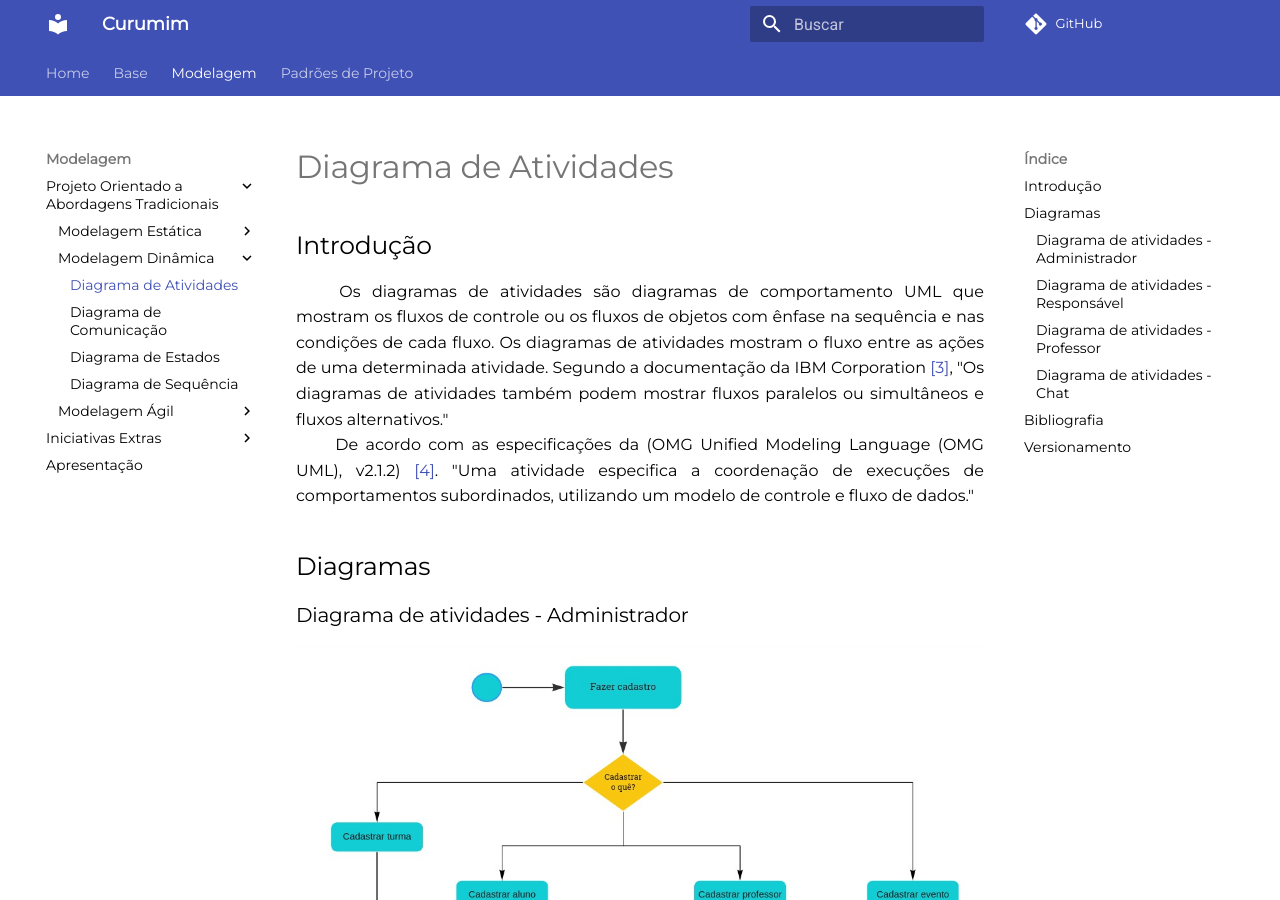
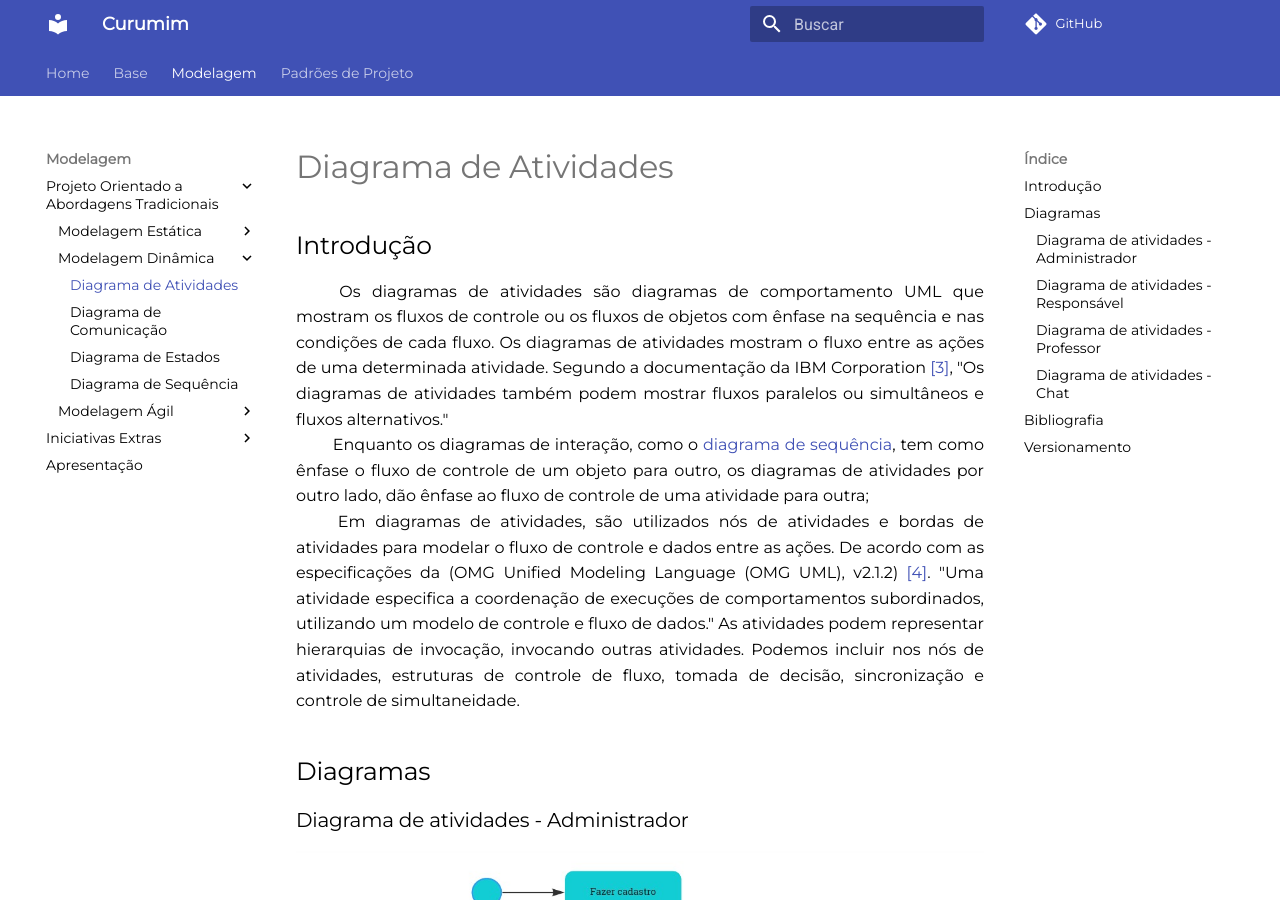
Before and after one commit to UnBArqDsw2021-1/2021.1_G6_Curumim, an MkDocs documentation site: the page built from docs/modelagem/modelagem-dinamica/diagrama-de-atividades.md, in a window 1280 px wide and 900 px high. Built offline with MkDocs 1.6.1 and Material for MkDocs 9.7.7, drawn with Linux system fonts in a browser that asks for light colours; comment, search, counter and statistics services are not loaded; some of the changed text lies outside the part shown.

Commit message:
#161 Finalizando introdução

```diff
--- a/docs/modelagem/modelagem-dinamica/diagrama-de-atividades.md
+++ b/docs/modelagem/modelagem-dinamica/diagrama-de-atividades.md
@@ -3,7 +3,9 @@
 &emsp;&emsp;
 Os diagramas de atividades são diagramas de comportamento UML que mostram os fluxos de controle ou os fluxos de objetos com ênfase na sequência e nas condições de cada fluxo. Os diagramas de atividades mostram o fluxo entre as ações de uma determinada atividade. Segundo a documentação da IBM Corporation [[3]](#bibliografia), "Os diagramas de atividades também podem mostrar fluxos paralelos ou simultâneos e fluxos alternativos." <br>
 &emsp;&emsp;
-De acordo com as especificações da (OMG Unified Modeling Language (OMG UML), v2.1.2) [[4]](#bibliografia). "Uma atividade especifica a coordenação de execuções de comportamentos subordinados, utilizando um modelo de controle e fluxo de dados."
+Enquanto os diagramas de interação, como o [diagrama de sequência](./diagrama-de-sequencia.md), tem como ênfase o fluxo de controle de um objeto para outro, os diagramas de atividades por outro lado, dão ênfase ao fluxo de controle de uma atividade para outra;<br>
+&emsp;&emsp;
+Em diagramas de atividades, são utilizados nós de atividades e bordas de atividades para modelar o fluxo de controle e dados entre as ações. De acordo com as especificações da (OMG Unified Modeling Language (OMG UML), v2.1.2) [[4]](#bibliografia). "Uma atividade especifica a coordenação de execuções de comportamentos subordinados, utilizando um modelo de controle e fluxo de dados." As atividades podem representar hierarquias de invocação, invocando outras atividades. Podemos incluir nos nós de atividades, estruturas de controle de fluxo, tomada de decisão, sincronização e controle de simultaneidade.
 
 ## Diagramas
 
```
Also changed, not shown: other parts of docs/modelagem/modelagem-dinamica/diagrama-de-atividades.md (+1 -0 lines).
